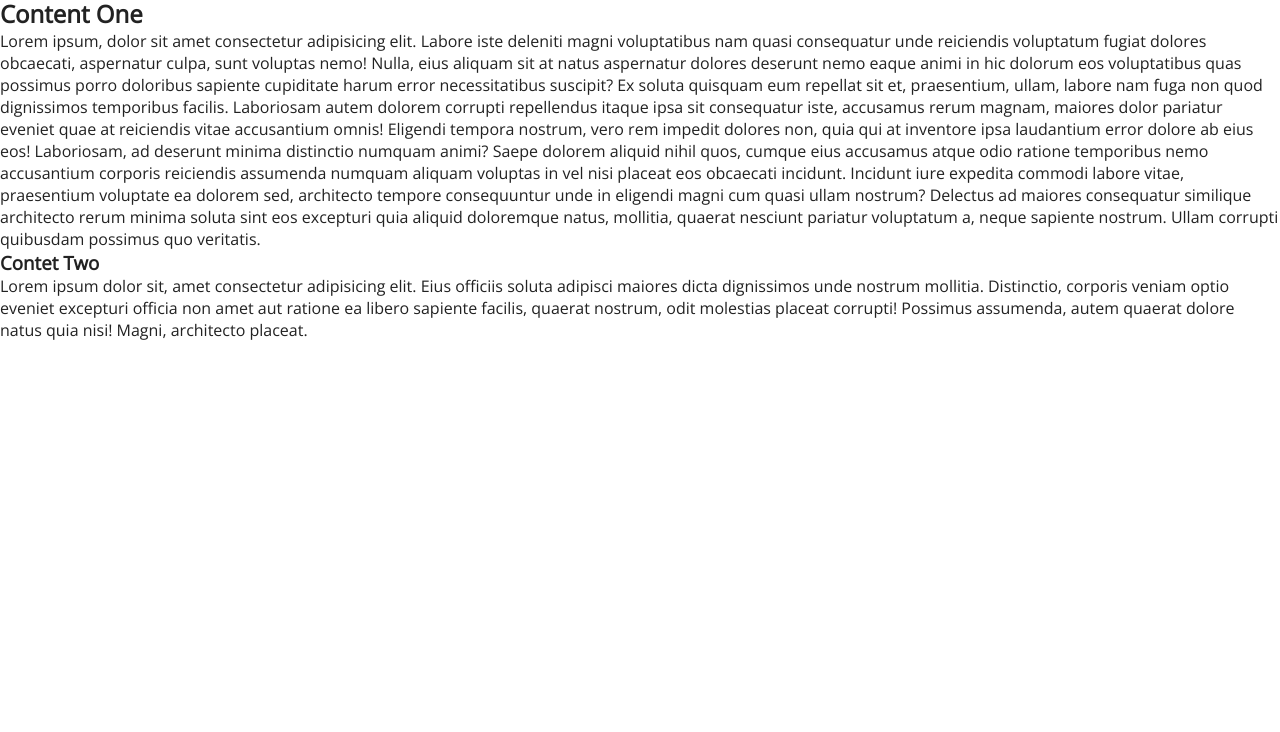
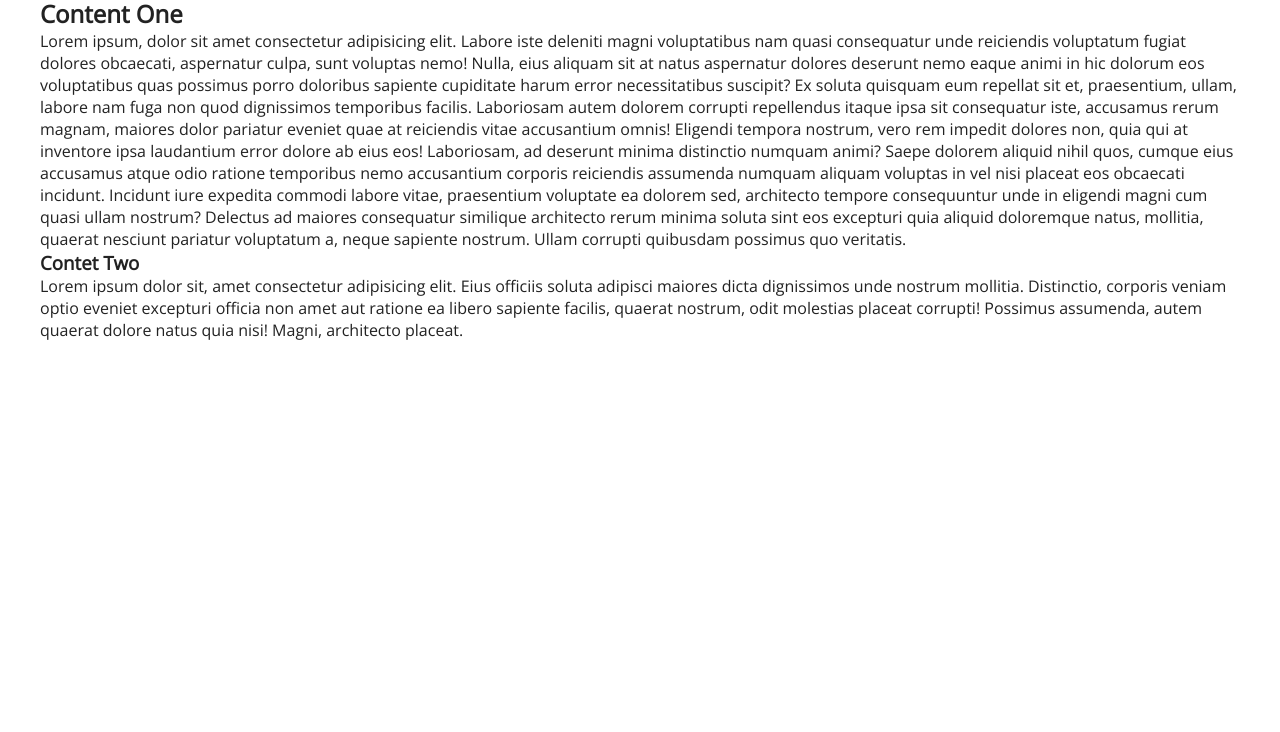
Before and after one commit to Andreas-Ziegler22/sticky-Navigation, a plain HTML site: page index.htm in a window 1280 px wide. Shown: the part 68-800 px from the top of the page. Drawn offline with nearby package versions, Linux system fonts and the light colour scheme.

Commit message:
class container

```diff
--- a/style.css
+++ b/style.css
@@ -10,3 +10,7 @@ body {
   color: #222;
   padding-bottom: 50px;
 }
+.container {
+  max-width: 1200px;
+  margin: 0 auto;
+}
```
